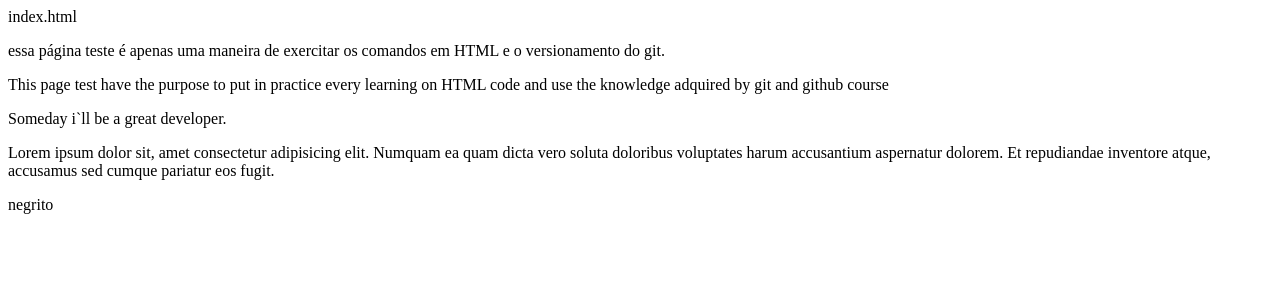
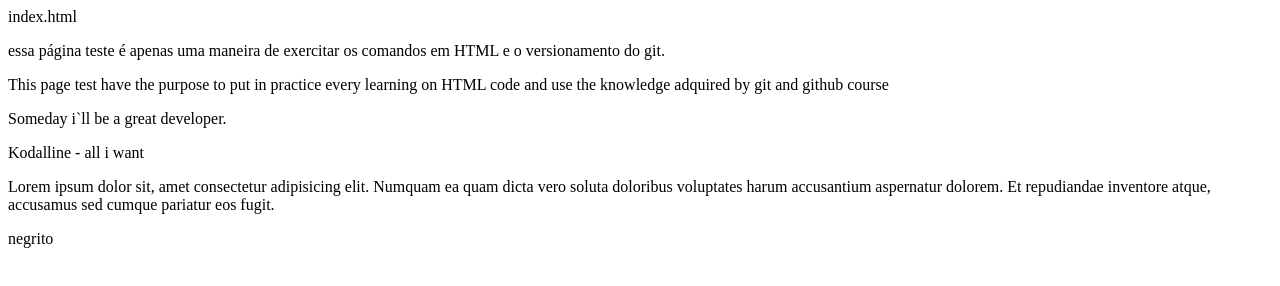
Before and after one commit to AllJonesFB/Ola-Mundo, a plain HTML site: page index.html in a window 1280 px wide. Drawn offline with Linux system fonts and the light colour scheme.

Commit message:
Update index.html

```diff
--- a/index.html
+++ b/index.html
@@ -6,6 +6,7 @@ index.html
     <p>essa página teste é apenas uma maneira de exercitar os comandos em HTML e o versionamento do git.</p>
     <p>This page test have the purpose to put in practice every learning on HTML code and use the knowledge adquired by git and github course</p>
     <p>Someday i`ll be a great developer.</p>
+    <p>Kodalline - all i want</p>
     <p>Lorem ipsum dolor sit, amet consectetur adipisicing elit. Numquam ea quam dicta vero soluta doloribus voluptates harum accusantium aspernatur dolorem. Et repudiandae inventore atque, accusamus sed cumque pariatur eos fugit.</p>
     <bold>negrito</bold>
   </head>
```
